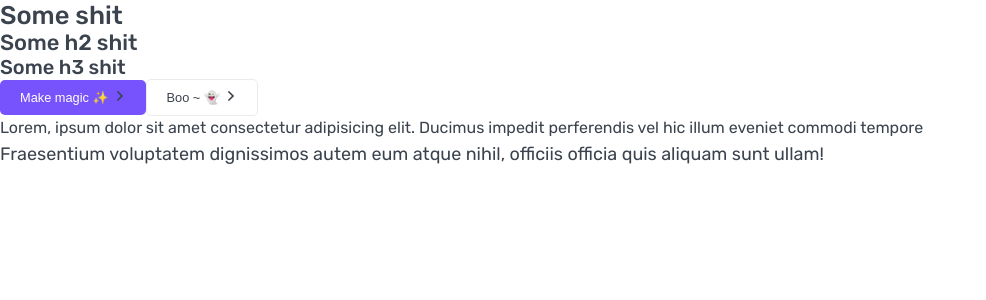
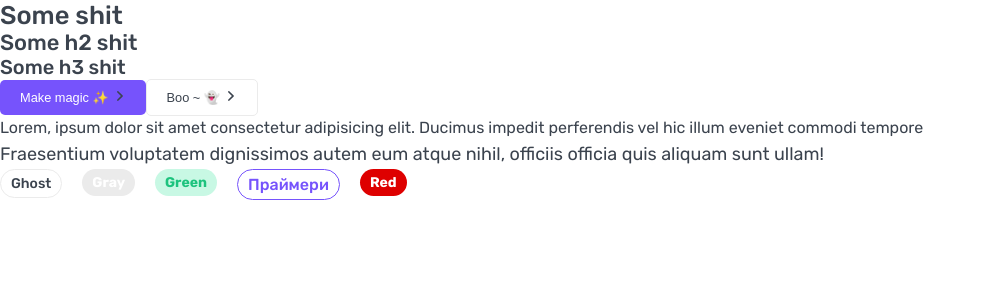
Before and after one commit to Ilyacnt/rating-site-purple, a Next.js app: page / in a window 1280 px wide. Shown: the top 300 px of the page, without its empty margins (0-986 px from the left). Built offline with nearby package versions, Linux system fonts and the light colour scheme.

Commit message:
Tag component added

```diff
--- /dev/null
+++ b/components/Tag/Tag.module.css
@@ -0,0 +1,77 @@
+.tag {
+    display: inline-block;
+    transition: box-shadow 0.2s;
+    border-radius: 20px;
+    background: none;
+    padding: 5px 10px;
+    height: fit-content;
+    color: var(--black-color);
+    font-weight: 500;
+    user-select: none;
+    text-decoration: none;
+}
+
+.tag > a {
+    color: inherit;
+    text-decoration: none;
+}
+
+/* size */
+
+.l {
+    font-size: 1rem;
+}
+
+.m {
+    font-size: 0.875rem;
+}
+
+/* appearance */
+
+.primary {
+    border: 1px solid var(--primary-color);
+    color: var(--primary-color);
+}
+
+.primary:hover {
+    box-shadow: 0px 0px 5px var(--primary-color);
+}
+
+.ghost {
+    border: 1px solid var(--light-gray-color);
+    color: var(--black-color);
+}
+
+.ghost:hover {
+    box-shadow: 0px 0px 5px var(--light-gray-color);
+}
+
+.red {
+    background: var(--red-color);
+    color: white;
+    font-weight: 600;
+}
+
+.red:hover {
+    box-shadow: 0px 0px 5px var(--red-color);
+}
+
+.gray {
+    background: var(--light-gray-color);
+    color: white;
+    font-weight: 600;
+}
+
+.gray:hover {
+    box-shadow: 0px 0px 5px var(--light-gray-color);
+}
+
+.green {
+    background: var(--light-green-color);
+    color: var(--green-color);
+    font-weight: 600;
+}
+
+.green:hover {
+    box-shadow: 0px 0px 5px var(--light-green-color);
+}
--- /dev/null
+++ b/components/Tag/Tag.tsx
@@ -0,0 +1,24 @@
+import { TagProps } from './Tag.props'
+import cn from 'classnames'
+import styles from './Tag.module.css'
+
+export const Tag = ({ appearance = 'primary', size = 'm', href, className, children, ...attrs }: TagProps) => {
+    return (
+        <>
+            {href ? (
+                <div
+                    className={cn(styles.tag, className, styles[appearance], styles[size], {
+                        [styles.link]: href,
+                    })}
+                    {...attrs}
+                >
+                    <a href={href}>{children}</a>
+                </div>
+            ) : (
+                <div className={cn(styles.tag, className, styles[appearance], styles[size])} {...attrs}>
+                    {children}
+                </div>
+            )}
+        </>
+    )
+}
--- a/components/index.ts
+++ b/components/index.ts
@@ -1,3 +1,4 @@
 export * from './Heading/Heading'
 export * from './Button/Button'
 export * from './Paragraph/Paragraph'
+export * from './Tag/Tag'
--- a/pages/index.tsx
+++ b/pages/index.tsx
@@ -1,4 +1,4 @@
-import { Button, Heading, Paragraph } from '@/components'
+import { Button, Heading, Paragraph, Tag } from '@/components'
 
 export default function Home(): JSX.Element {
     return (
@@ -19,6 +19,17 @@ export default function Home(): JSX.Element {
             <Paragraph size="l">
                 Fraesentium voluptatem dignissimos autem eum atque nihil, officiis officia quis aliquam sunt ullam!
             </Paragraph>
+            <div style={{ display: 'flex', gap: '20px', marginBottom: '20px' }}>
+                <Tag appearance="ghost" href="/favicon.ico">
+                    Ghost
+                </Tag>
+                <Tag appearance="gray">Gray</Tag>
+                <Tag appearance="green">Green</Tag>
+                <Tag appearance="primary" href="/favicon.ico" size="s">
+                    Праймери
+                </Tag>
+                <Tag appearance="red">Red</Tag>
+            </div>
         </div>
     )
 }
--- a/styles/globals.css
+++ b/styles/globals.css
@@ -1,11 +1,13 @@
 :root {
     --font-main: 'Rubik', sans-serif;
     --black-color: #3b434e;
+    --gray-color: #b3c0d9;
     --light-gray-color: #ebebeb;
     --white-color: #ffffff;
     --primary-color: #7653fc;
     --primary-active-color: #5d41cb;
-    --red-color: #fc836d;
+    --red-color: #de0000;
+    --light-red-color: #fc836d;
     --green-color: #1dc37e;
     --light-green-color: #c8f8e4;
 }
```
Also changed, not shown: components/Tag/Tag.props.ts (added, +8 -0 lines).
